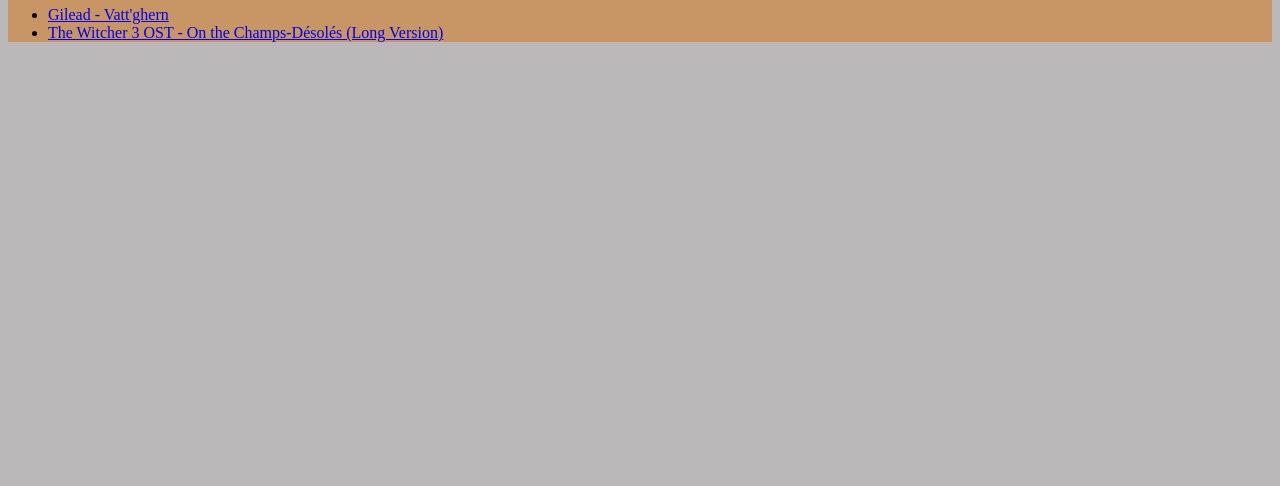
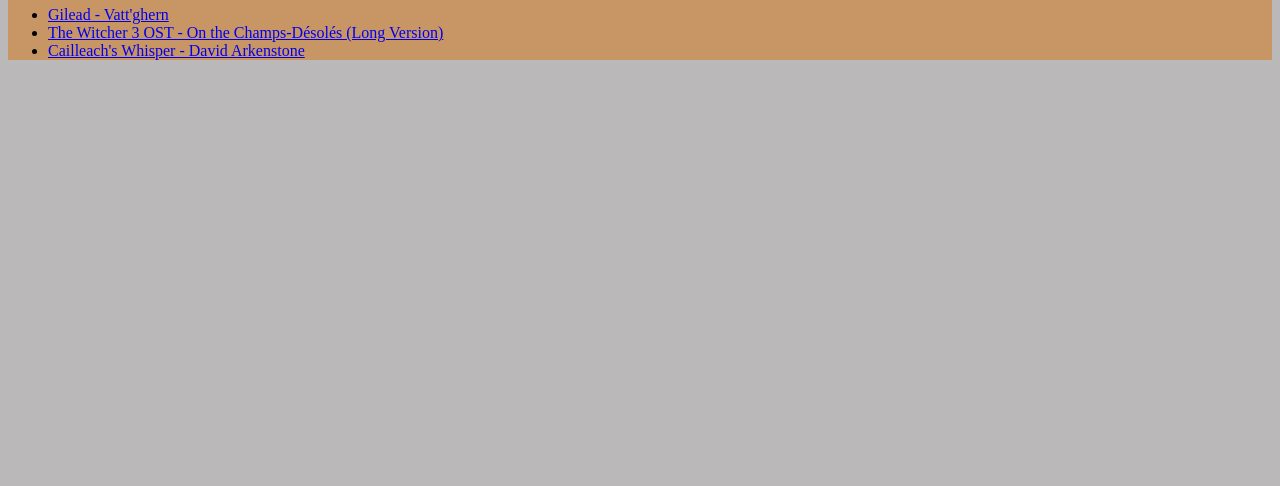
Before and after one commit to ArtoriasAbyss/ArtoriasAbyss.github.io, a plain HTML site: page index.html in a window 1280 px wide. Shown: the part 314-800 px from the top of the page. Drawn offline with Linux system fonts and the light colour scheme.

Commit message:
Update index.html

```diff
--- a/index.html
+++ b/index.html
@@ -46,7 +46,7 @@
 			<ul>
 				<li><a href="https://www.youtube.com/watch?v=UfY2AVQRbZM">Gilead - Vatt'ghern</a></li>
 				<li><a href="https://www.youtube.com/watch?v=Vt5Mxm7BPhM">The Witcher 3 OST - On the Champs-Désolés (Long Version)</a></li>
-
+				<li><a href="https://www.youtube.com/watch?v=C7rMeBx27NM">Cailleach's Whisper - David Arkenstone</a></li>
 
 			</ul>
 	</div>
```
